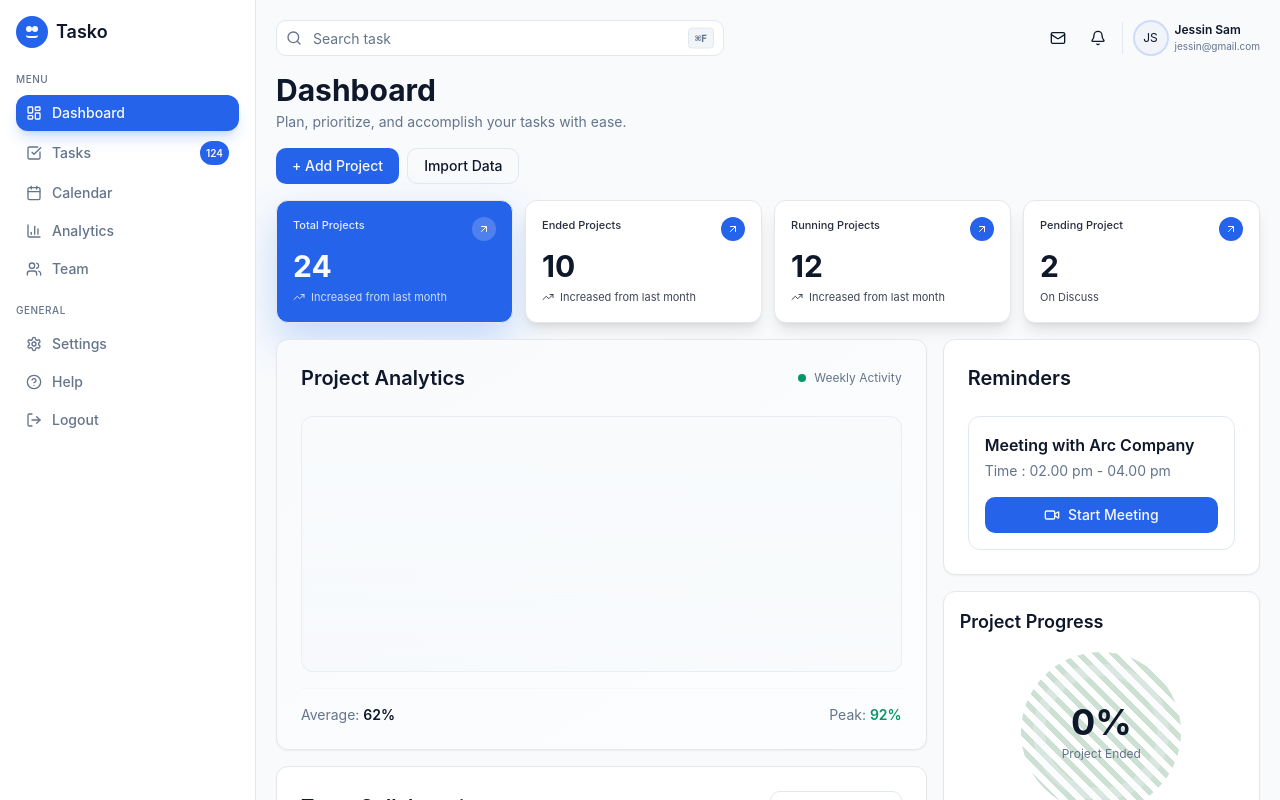
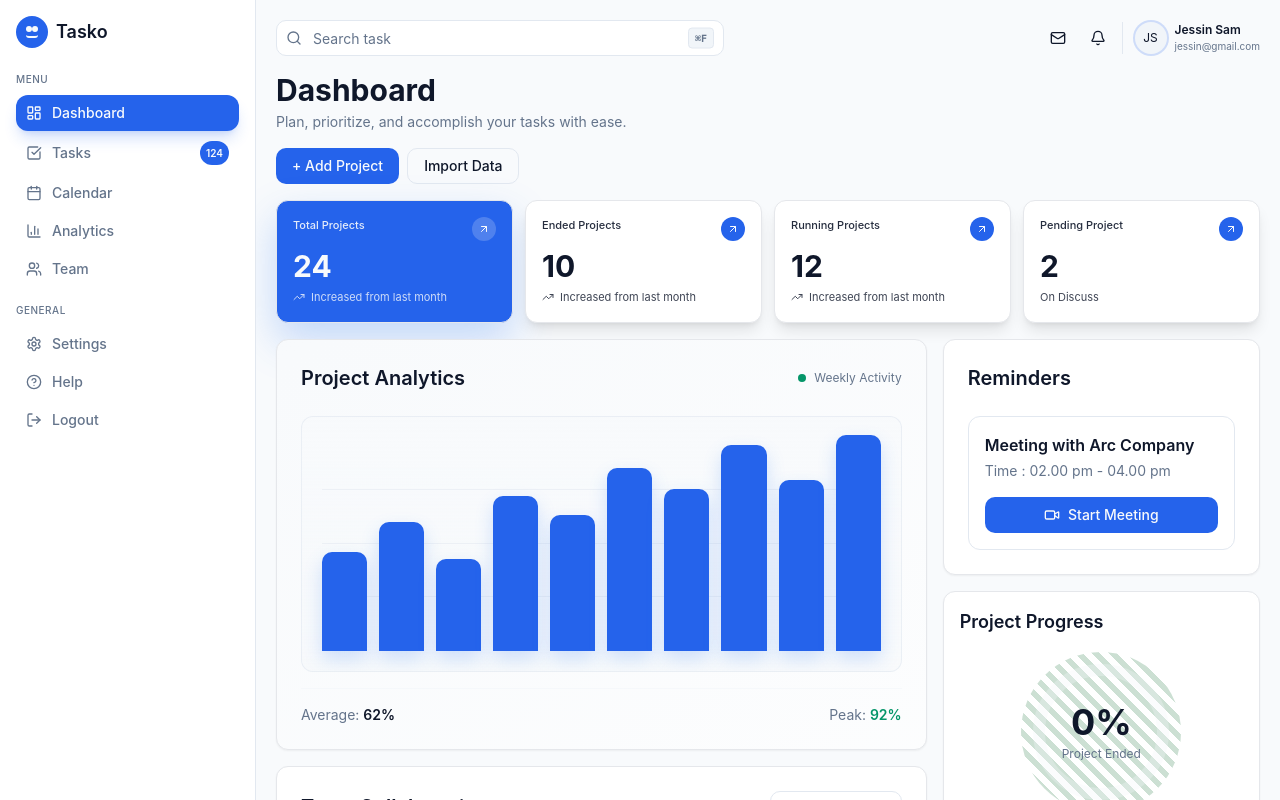
Before and after one commit to OpenOriginBot/Origin, a React (Vite) app in the folder projects/OpenOrigin/apps/web/: page / in a window 1280 px wide. Shown: the top 800 px of the page. Built offline with nearby package versions, Linux system fonts and the light colour scheme.

Commit message:
Fix project analytics chart visibility

```diff
--- a/projects/OpenOrigin/apps/web/src/App.tsx
+++ b/projects/OpenOrigin/apps/web/src/App.tsx
@@ -101,14 +101,21 @@ export default function App() {
               </div>
 
               <div className="relative mb-4 h-64 overflow-hidden rounded-xl border border-border/60 bg-gradient-to-b from-background to-muted/30 p-5">
-                <div className="absolute inset-x-0 bottom-0 top-0 flex items-end gap-3 px-5 pb-5">
+                <div className="absolute inset-0 grid grid-rows-4 px-5 py-5">
+                  {[0, 1, 2, 3].map((row) => (
+                    <div key={row} className="border-b border-border/50 last:border-b-0" />
+                  ))}
+                </div>
+                <div className="absolute inset-x-0 bottom-0 flex h-full items-end gap-3 px-5 pb-5">
                   {[42, 55, 39, 66, 58, 78, 69, 88, 73, 92].map((height, index) => (
-                    <div key={index} className="flex flex-1 items-end justify-center">
-                      <div className="w-full rounded-t-full bg-primary/80" style={{ height: `${height}%` }} />
+                    <div key={index} className="flex h-full flex-1 items-end justify-center">
+                      <div
+                        className="w-full rounded-t-[10px] bg-primary shadow-[0_8px_18px_rgba(59,130,246,0.22)]"
+                        style={{ height: `${height}%` }}
+                      />
                     </div>
                   ))}
                 </div>
-                <div className="absolute inset-0 bg-[linear-gradient(to_top,transparent_0%,transparent_70%,rgba(255,255,255,0.02)_100%)]" />
               </div>
 
               <div className="flex items-center justify-between border-t border-muted/50 pt-4 text-sm">
```
